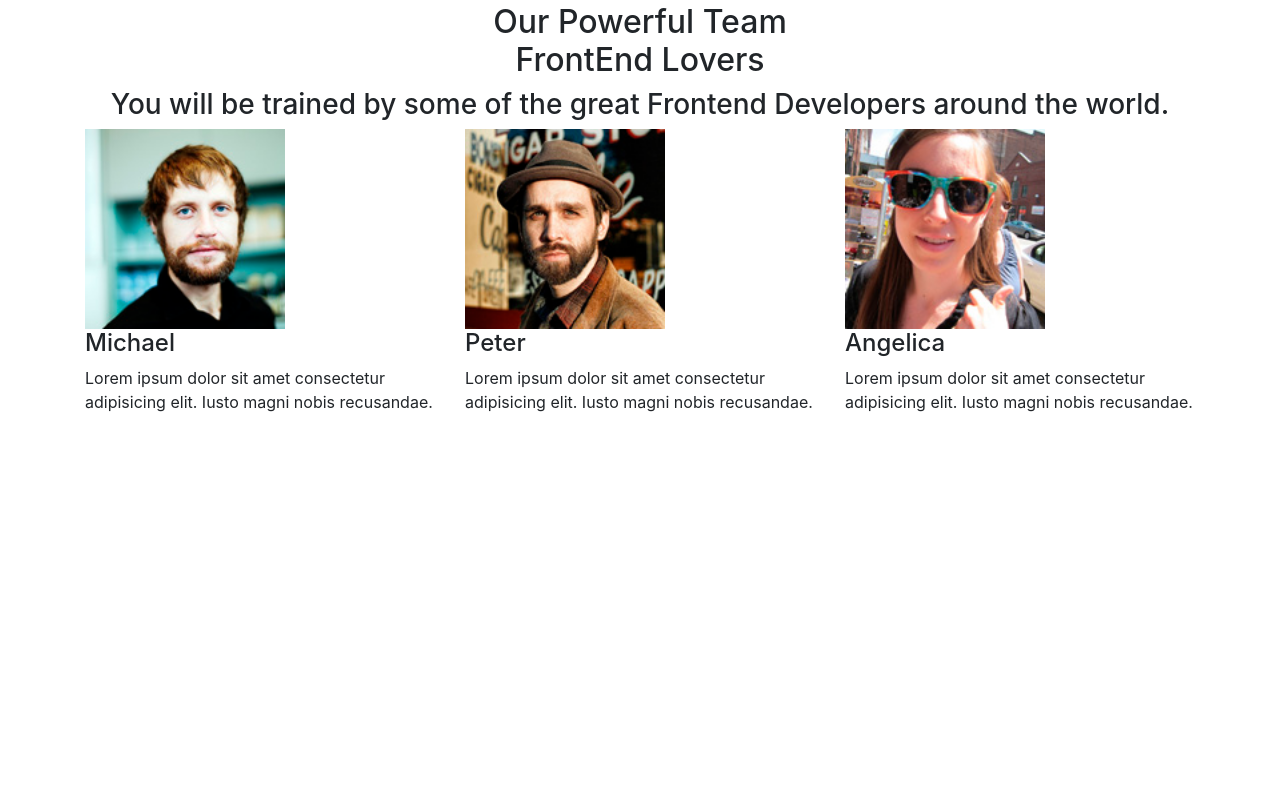
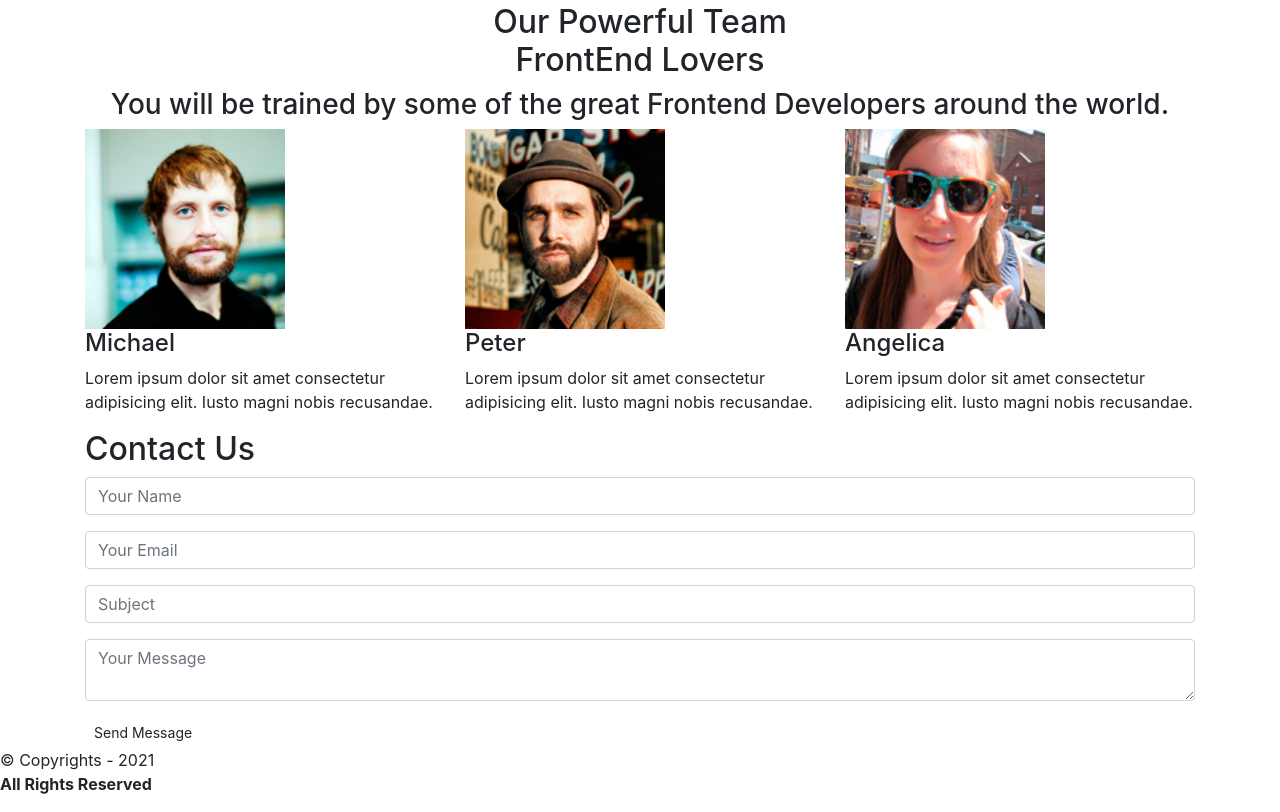
Before and after one commit to omrfyildiz/frontend-example, a plain HTML site: page index.html in a window 1280 px wide. Shown: the part 1521-2333 px from the top of the page. Before the commit the page ends 1951 px from the top, so only its background shows below. Drawn offline with nearby package versions, Linux system fonts and the light colour scheme.

Commit message:
form and footer have been added

```diff
--- a/index.html
+++ b/index.html
@@ -155,7 +155,44 @@
         </div>
     </div>
 
+    <div id="contact">
+        <div class="container">
+            <div class="row">
+                <div class="col-md-12 col-md-offset-2">
+                <h2 class="centered">Contact Us</h2>
+                <form class="contact-form" role="form" action="">
+                    <div class="form-group">
+                        <input type="name" name="name" class="form-control" id="contact-name" placeholder="Your Name">
+                    </div>
+                    <div class="form-group">
+                        <input type="email" name="email" class="form-control" id="contact-email"
+                            placeholder="Your Email">
+                    </div>
+                    <div class="form-group">
+                        <input type="text" name="subject" class="form-control" id="contact-subject"
+                            placeholder="Subject">
+                    </div>
+                    <div class="form-group">
+                        <textarea class="form-control" name="message" id="contact-message"
+                            placeholder="Your Message"></textarea>
+                    </div>
 
+                    <div class="form-send">
+                        <button class="btn btn-sm" type="submit">Send Message</button>
+                    </div>
+                </form>
+            </div>
+        </div>
+    </div>
+</div>
+
+    <footer>
+        <div id="copyrights">
+            <p>&copy; Copyrights - 2021 <br />
+                <strong>All Rights Reserved</strong>
+            </p>
+        </div>
+    </footer>
 
 
 
```
